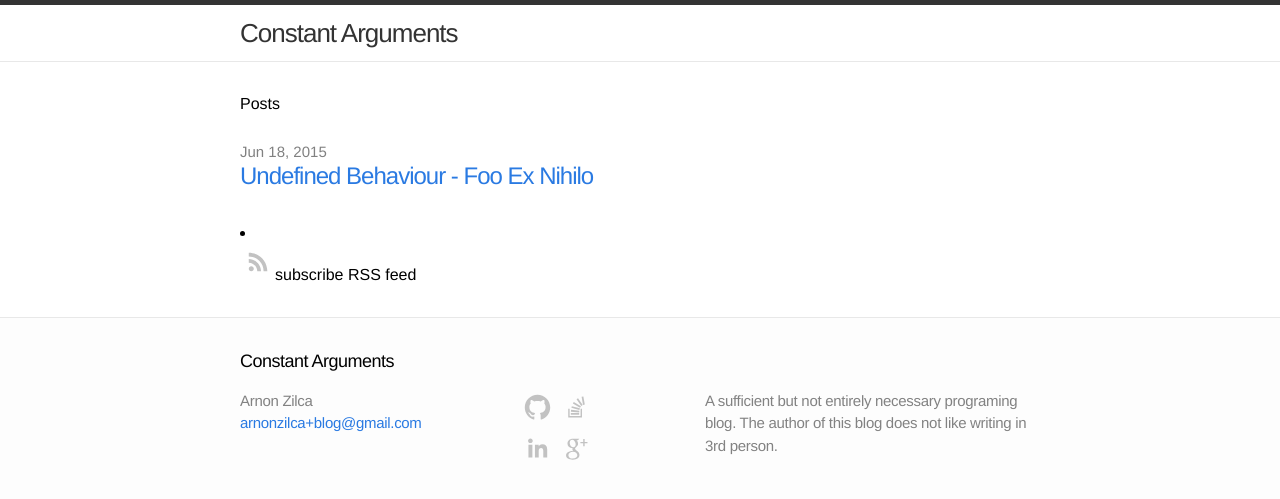
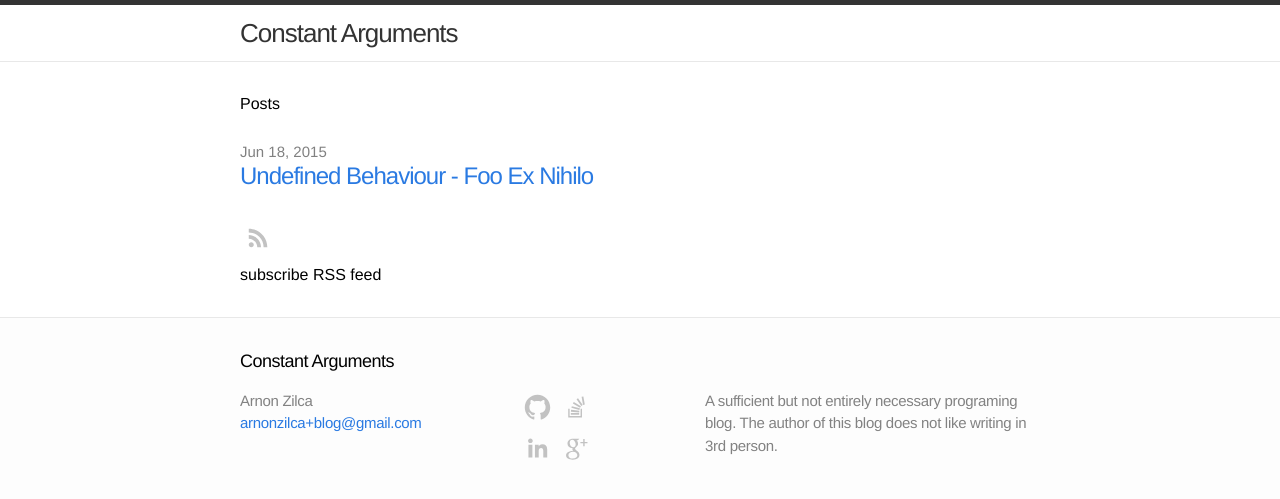
Before and after one commit to arnonzilca/arnonzilca.github.io, a Jekyll site: the page built from index.html, in a window 1280 px wide. Shown: the top 499 px of the page. Built offline with Jekyll 4.4.1, drawn with Linux system fonts in a browser that asks for light colours; comment, search, counter and statistics services are not loaded.

```diff
--- a/index.html
+++ b/index.html
@@ -15,14 +15,12 @@
     {% endfor %}
   </ul>
 
-  <li>
     <p class="rss-subscribe"><a href="{{ "/feed.xml" | prepend: site.baseurl }}" title="RSS"><svg class="svg-icon"
         viewBox="0 0 512 512"><path fill="#C2C2C2" d="M201.8 347.2c0 20.3-16.5 36.8-36.8 36.8 -20.3
         0-36.8-16.5-36.8-36.8s16.5-36.8 36.8-36.8C185.3 310.4 201.8 326.8 201.8 347.2zM128.2
         204.7v54.5c68.5 0.7 124 56.3 124.7 124.7h54.5C306.7 285.3 226.9 205.4 128.2 204.7zM128.2
         166.6c57.9 0.3 112.3 22.9 153.2 63.9 41 41 63.7 95.5 63.9
         153.5h54.5c-0.3-149.9-121.7-271.4-271.6-271.9V166.6L128.2 166.6z"/></svg><!--[if lt IE
-        9]><em>Twitter</em><![endif]--></a>subscribe RSS feed</p>
-  </li>
+        9]><em>Twitter</em><![endif]--></a></p>subscribe RSS feed
 
 </div>
```
